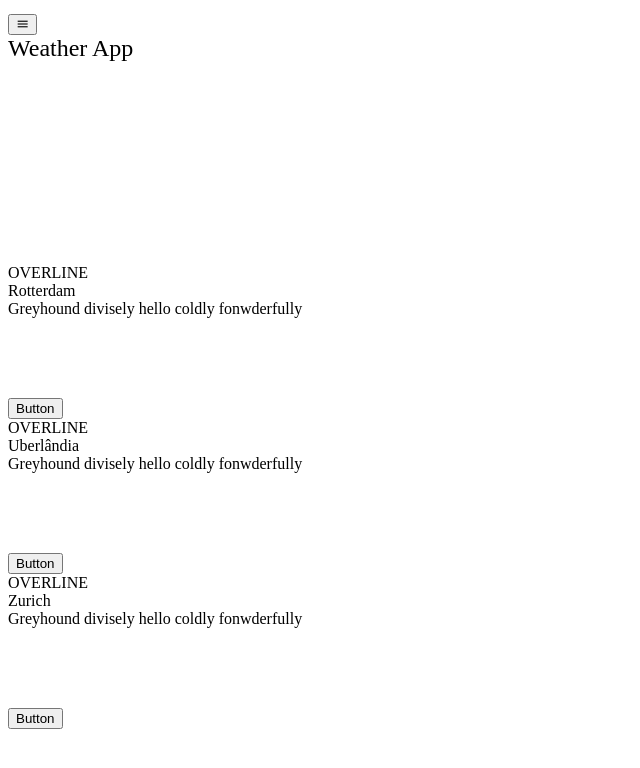
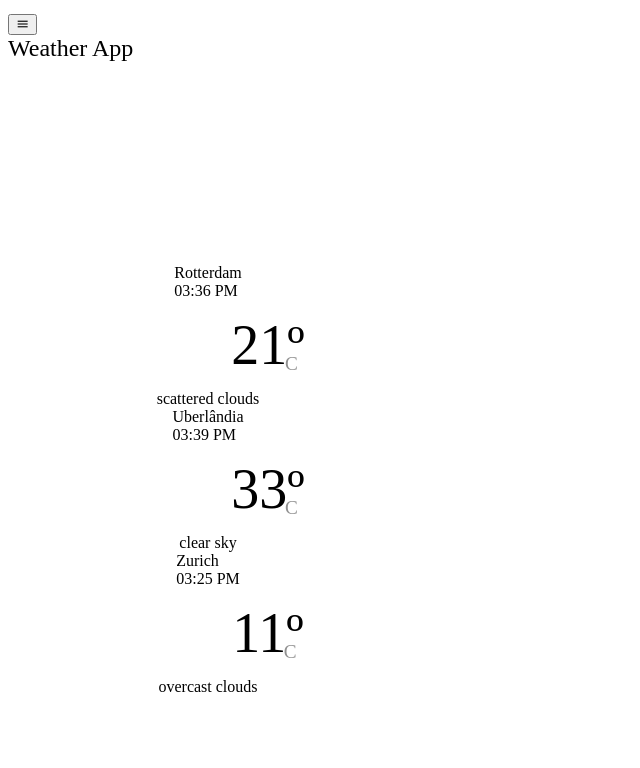
Before and after one commit to eroncastro/weather-app-rready, a Vue app: page / in a window 1280 px wide. Shown: the top 768 px of the page, without its empty margins (0-640 px from the left). Built offline with nearby package versions, Linux system fonts and the light colour scheme; grey boxes are pictures that could not be loaded.

Commit message:
Add basic layout for card

```diff
--- a/src/components/CityWeather.vue
+++ b/src/components/CityWeather.vue
@@ -1,36 +1,42 @@
 <template>
   <v-card
-    class="mx-auto"
-    max-width="344"
+    class="mx-auto weather-card"
+    max-width="400"
     outlined
   >
-    <v-list-item three-line>
+    <v-list-item two-line>
       <v-list-item-content>
-        <div class="text-overline mb-4">
-          OVERLINE
-        </div>
         <v-list-item-title class="text-h5 mb-1">
           {{ city }}
         </v-list-item-title>
-        <v-list-item-subtitle>Greyhound divisely hello coldly fonwderfully</v-list-item-subtitle>
+        <v-list-item-subtitle>
+          {{ currentTime }}
+        </v-list-item-subtitle>
       </v-list-item-content>
-
-      <v-list-item-avatar
-        tile
-        size="80"
-        color="grey"
-      ></v-list-item-avatar>
     </v-list-item>
 
-    <v-card-actions>
-      <v-btn
-        outlined
-        rounded
-        text
-      >
-        Button
-      </v-btn>
-    </v-card-actions>
+    <div class="temperature-indicator">
+      <v-img
+        :src="icon"
+        max-height="120"
+        max-width="120"
+      ></v-img>
+
+      <div class="temperature-info">
+        <div class="temperature-value">
+          {{ `${Math.round(convertedTemperature, 0)}º` }}
+        </div>
+        <div class="temperature-scale">
+          <div class="temperature-scale-letter">
+            {{ temperatureScaleText }}
+          </div>
+        </div>
+      </div>
+    </div>
+
+    <div>
+      {{ condition }}
+    </div>
   </v-card>
 </template>
 
@@ -45,7 +51,7 @@ export default class CityWeather extends Vue {
   // Mandatory Props
   @Prop({ type: String, required: true }) city!: string;
   @Prop({ type: Number, required: true }) temperature!: number;
-  @Prop({ type: String, required: true }) condition!: number;
+  @Prop({ type: String, required: true }) condition!: string;
   @Prop({ type: String, required: true }) icon!: string;
   @Prop({
     default: TemperatureScale.Celsius,
@@ -58,6 +64,7 @@ export default class CityWeather extends Vue {
   }) temperatureScale!: TemperatureScale;
 
   // Optional Props
+  @Prop(Date) datetime?: Date;
   @Prop(Number) minTemperature?: number;
   @Prop(Number) maxTemperature?: number;
   @Prop(Date) sunrise?: Date;
@@ -66,8 +73,60 @@ export default class CityWeather extends Vue {
 
   get convertedTemperature(): number {
     return this.temperatureScale === TemperatureScale.Celsius
-      ? this.temperature - 100
+      ? this.temperature - 273.15
       : ((this.temperature - 273.15) * 9/5) + 32;
+  }
+
+  get temperatureScaleText(): string {
+    return this.temperatureScale === TemperatureScale.Celsius
+      ? 'C'
+      : 'F';
+  }
+
+  get currentTime(): string {
+    if (!this.datetime) {
+      return '';
+    }
+
+    return this.datetime
+      .toLocaleTimeString('en', {
+        hour: '2-digit',
+        minute:'2-digit'
+      });
   }
 }
 </script>
+
+<style scoped>
+  .weather-card {
+    display: flex;
+    flex-direction: column;
+    justify-content: center;
+    align-items: center;
+  }
+
+  .temperature-indicator {
+    display: flex;
+    align-items: center;
+  }
+
+  .temperature-info {
+    display: flex;
+  }
+
+  .temperature-value {
+    font-size: 3.5rem;
+  }
+
+  .temperature-scale {
+    position: relative;
+    font-size: 1.2rem;
+    color: #909090;
+  }
+
+  .temperature-scale-letter {
+    position: absolute;
+    top: 40px;
+    right: 7px;
+  }
+</style>
--- a/src/utils/weather/data_processor.ts
+++ b/src/utils/weather/data_processor.ts
@@ -19,13 +19,14 @@ export default class WeatherDataProcessor {
         description
       }],
       wind: {
-        speed: windSpeed
+        speed: wind
       },
       name: city,
       sys: {
         sunrise,
         sunset,
       },
+      dt: currentTime,
       main: {
         temp: temperature,
         temp_min: minTemperature,
@@ -36,11 +37,12 @@ export default class WeatherDataProcessor {
     return {
       icon: this.iconUrl(icon),
       condition: description,
-      windSpeed,
       city,
+      temperature,
+      datetime: new Date(currentTime * 1000),
+      wind,
       sunrise: new Date(sunrise * 1000),
       sunset: new Date(sunset * 1000),
-      temperature,
       minTemperature,
       maxTemperature
     };
```
Also changed, not shown: src/interfaces/weather.ts (+4 -3 lines).
